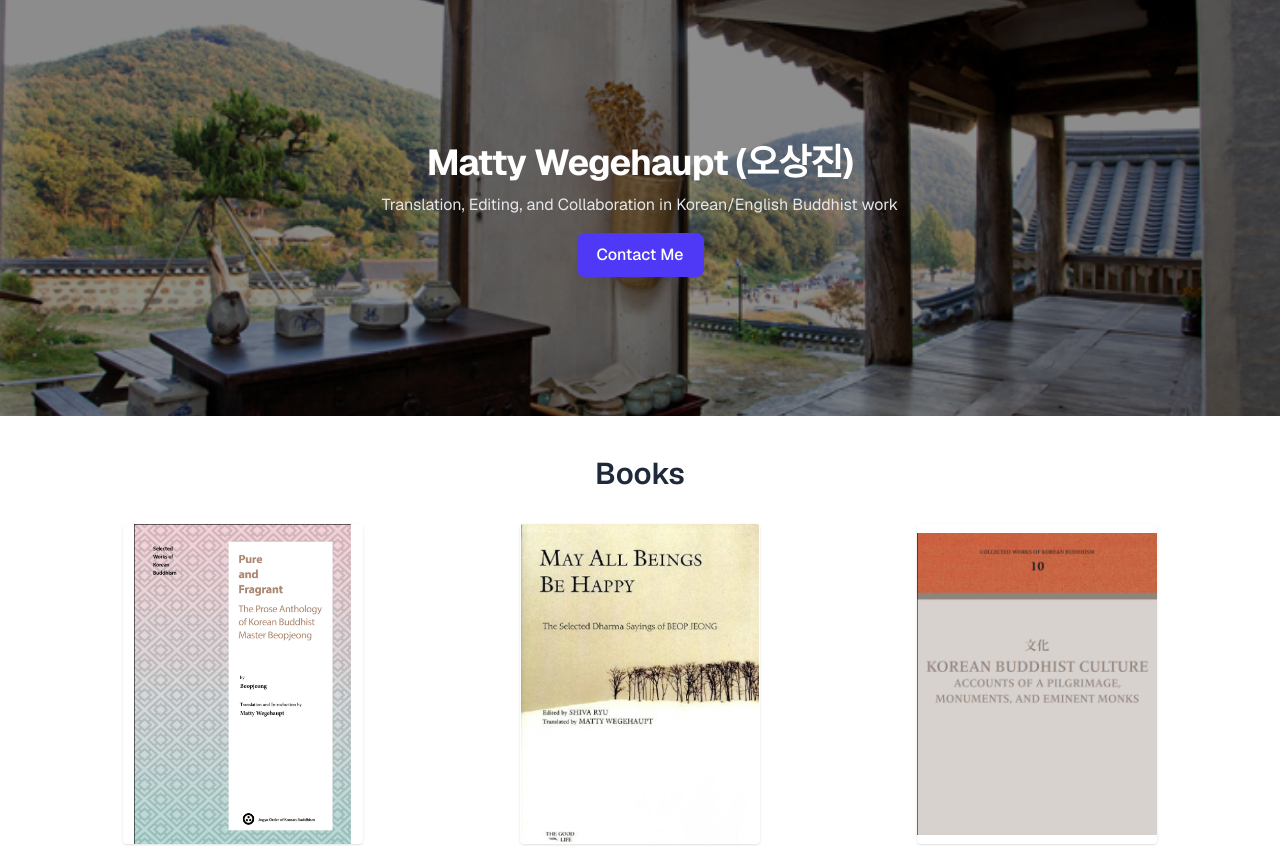
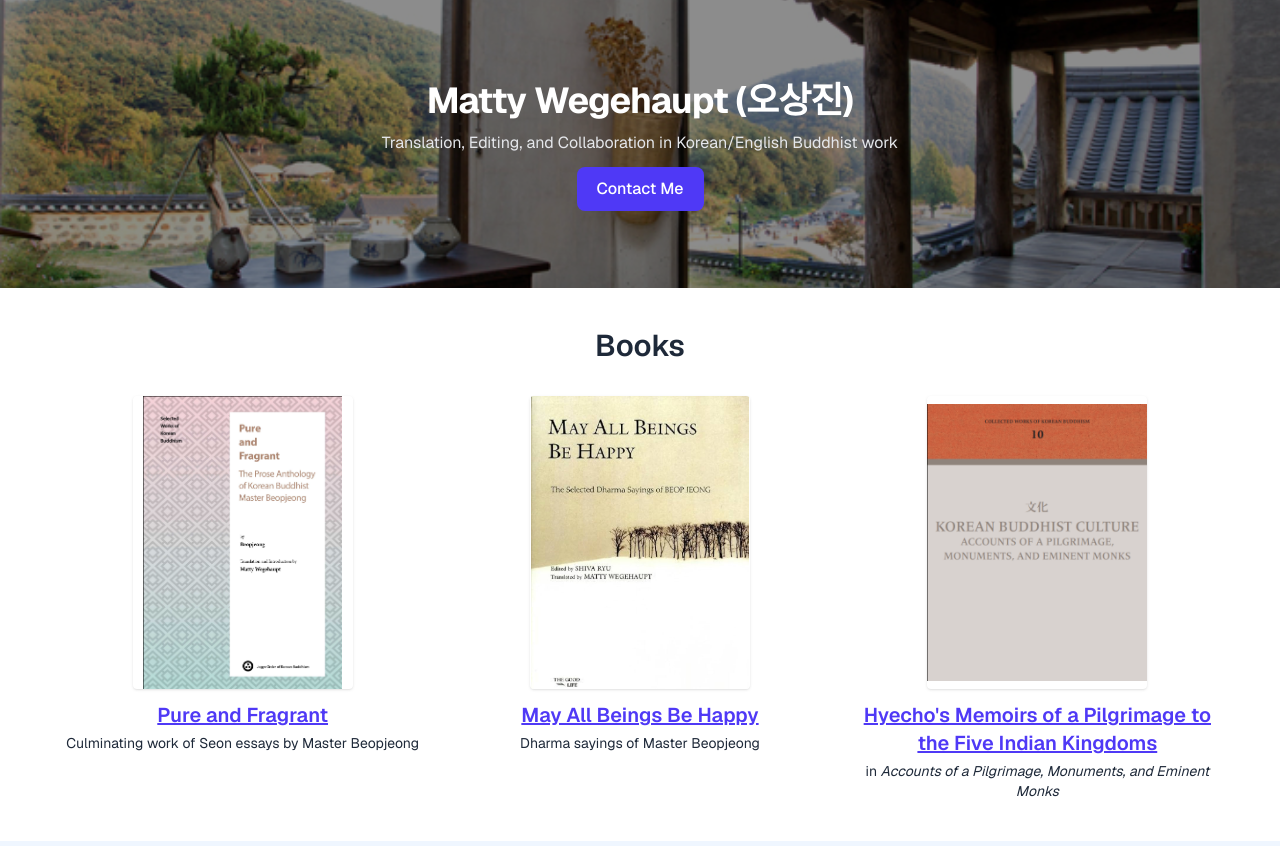
Before and after one commit to omatty123/translation_website, a Next.js app: page / in a window 1280 px wide. Shown: the top 846 px of the page. Built offline with nearby package versions, Linux system fonts and the light colour scheme.

Commit message:
Update page.tsx

```diff
--- a/app/page.tsx
+++ b/app/page.tsx
@@ -22,8 +22,8 @@ export default function Home() {
       </Head>
 
       <main className="min-h-screen bg-white text-gray-800 font-sans">
-        {/* Hero (shorter) */}
-        <section className="relative h-[44vh] md:h-[52vh] flex items-center justify-center overflow-hidden">
+        {/* Hero — intentionally small: ~224–288px tall */}
+        <section className="relative h-56 md:h-72 flex items-center justify-center overflow-hidden">
           <Image
             src={hanokBg}
             alt="Traditional Hanok ondol floor"
@@ -37,7 +37,7 @@ export default function Home() {
             <h1 className="text-3xl md:text-4xl font-bold text-white mb-2 leading-tight tracking-tight">
               Matty Wegehaupt (오상진)
             </h1>
-            <p className="text-sm md:text-base text-gray-200 mb-4">
+            <p className="text-sm md:text-base text-gray-200 mb-3">
               Translation, Editing, and Collaboration in Korean/English Buddhist work
             </p>
             <a
@@ -49,7 +49,7 @@ export default function Home() {
           </div>
         </section>
 
-        {/* Books (more compact) */}
+        {/* Books — compact */}
         <section className="py-10 px-6 bg-white">
           <div className="max-w-6xl mx-auto">
             <h2 className="text-2xl md:text-3xl font-semibold text-center mb-8">Books</h2>
@@ -75,7 +75,7 @@ export default function Home() {
                 },
               ].map(({ title, img, url, desc }, idx) => (
                 <div key={idx} className="flex flex-col items-center">
-                  <div className="w-[240px] aspect-[3/4] relative">
+                  <div className="w-[220px] aspect-[3/4] relative">
                     <Image
                       src={img}
                       alt={title}
@@ -83,7 +83,7 @@ export default function Home() {
                       className="object-contain rounded shadow"
                     />
                   </div>
-                  <div className="text-center mt-3 min-h-[104px]">
+                  <div className="text-center mt-3 min-h-[96px]">
                     <a
                       href={url}
                       className="text-indigo-600 text-lg md:text-xl font-semibold underline hover:text-indigo-800"
@@ -103,7 +103,7 @@ export default function Home() {
           </div>
         </section>
 
-        {/* Courses (more compact) */}
+        {/* Courses — compact */}
         <section className="py-10 px-6 bg-blue-50">
           <div className="max-w-6xl mx-auto">
             <h2 className="text-2xl md:text-3xl font-semibold text-center mb-8">Courses</h2>
@@ -147,7 +147,6 @@ export default function Home() {
                   rel="noopener noreferrer"
                   className="bg-white rounded-xl overflow-hidden shadow hover:shadow-md transition block"
                 >
-                  {/* shorter image */}
                   <Image src={img} alt={title} className="w-full h-36 md:h-40 object-cover" />
                   <div className="p-3 space-y-0.5">
                     <h3 className="font-semibold text-base md:text-lg">{title}</h3>
@@ -159,7 +158,7 @@ export default function Home() {
           </div>
         </section>
 
-        {/* Academic Work (compact) */}
+        {/* Academic Work — compact */}
         <section className="py-12 px-6 bg-white">
           <div className="max-w-4xl mx-auto text-center space-y-4">
             <h2 className="text-2xl md:text-3xl font-semibold">Academic Work</h2>
@@ -179,7 +178,6 @@ export default function Home() {
           </div>
         </section>
 
-        {/* Footer */}
         <footer className="py-8 text-center text-sm text-gray-500">
           © {new Date().getFullYear()} Banglangdang Translations
         </footer>
```
